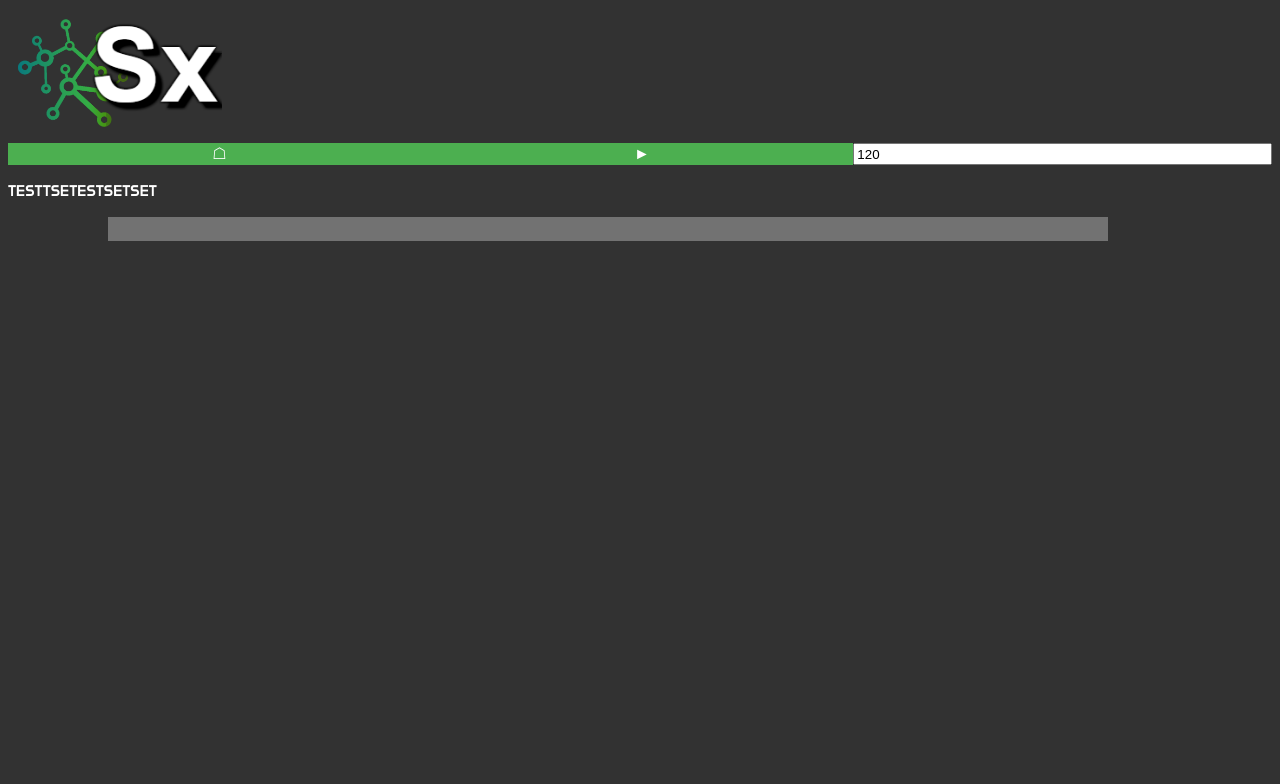
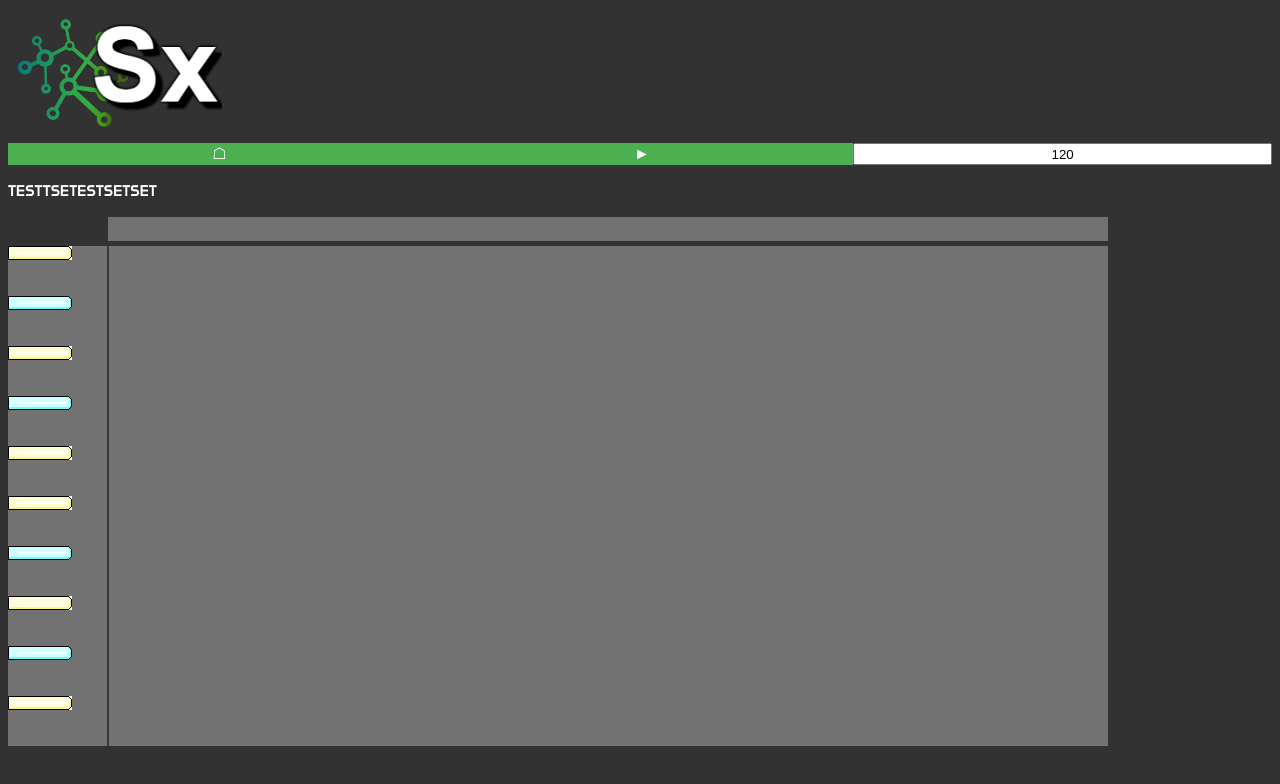
Before and after one commit to tylergoetz/SpideX, a plain HTML site: page core/index.html in a window 1280 px wide. Drawn offline with nearby package versions, Linux system fonts and the light colour scheme.

Commit message:
Update 1

```diff
--- a/core/css/body.css
+++ b/core/css/body.css
@@ -41,7 +41,7 @@ button:hover{
 }
 .col{
     flex: 1;
-
+    text-align: -webkit-center;
 }
 #name{
     left:-4%;
--- a/core/js/Track.js
+++ b/core/js/Track.js
@@ -26,11 +26,12 @@ class Track{
         this.cv = document.createElement('canvas');
         this.cv.width = l*this.grid+(this.grid*2)
         this.cv.height = h*this.grid;
-        this.cv.style =`
-                    border:1px solid #000000;
-
-                    `
-        this.cv.alt = document.createAttribute("Virtual Instrument Track Piano Roll");
+        this.cv.style = `
+                         border:1px solid #000000;
+                        `
+        let alt = document.createAttribute("alt");
+        alt.value = 'Virtual Instrument Track Piano Roll';
+        this.cv.setAttributeNode(alt);
         this.cv.ctx = this.cv.getContext('2d');
         document.body.appendChild(this.cv);
 
@@ -38,23 +39,6 @@ class Track{
             //smart kid stuff here
         }
         else if(type === 2){    //virtual inst track
-            // console.log(this);
-            // let self  = this;
-            // this.notes = ['c', 'c#','d','d#','e','f','f#','g','g#','a','a#','b','b#']
-            // for(let i = 0; i < this.notes.length; i++){
-            //     let key;
-            //     key = document.createElement('img');
-            //     key.individual = Math.floor(Math.random()*10);
-            //     key.className = 'wk';
-            //     if(this.notes[i].includes('#')){
-            //         key.src = 'w_keyblack.png';
-            //     }
-            //     else{
-            //         key.src = 'w_key.png';
-            //     }
-            //     key.key = this.notes[i];
-            //     document.body.appendChild(key);
-            // }
             let self  = this;
             for(let i = 0; i < this.notes.length; i++){
                 let key;
```
Also changed, not shown: 1 other file.
